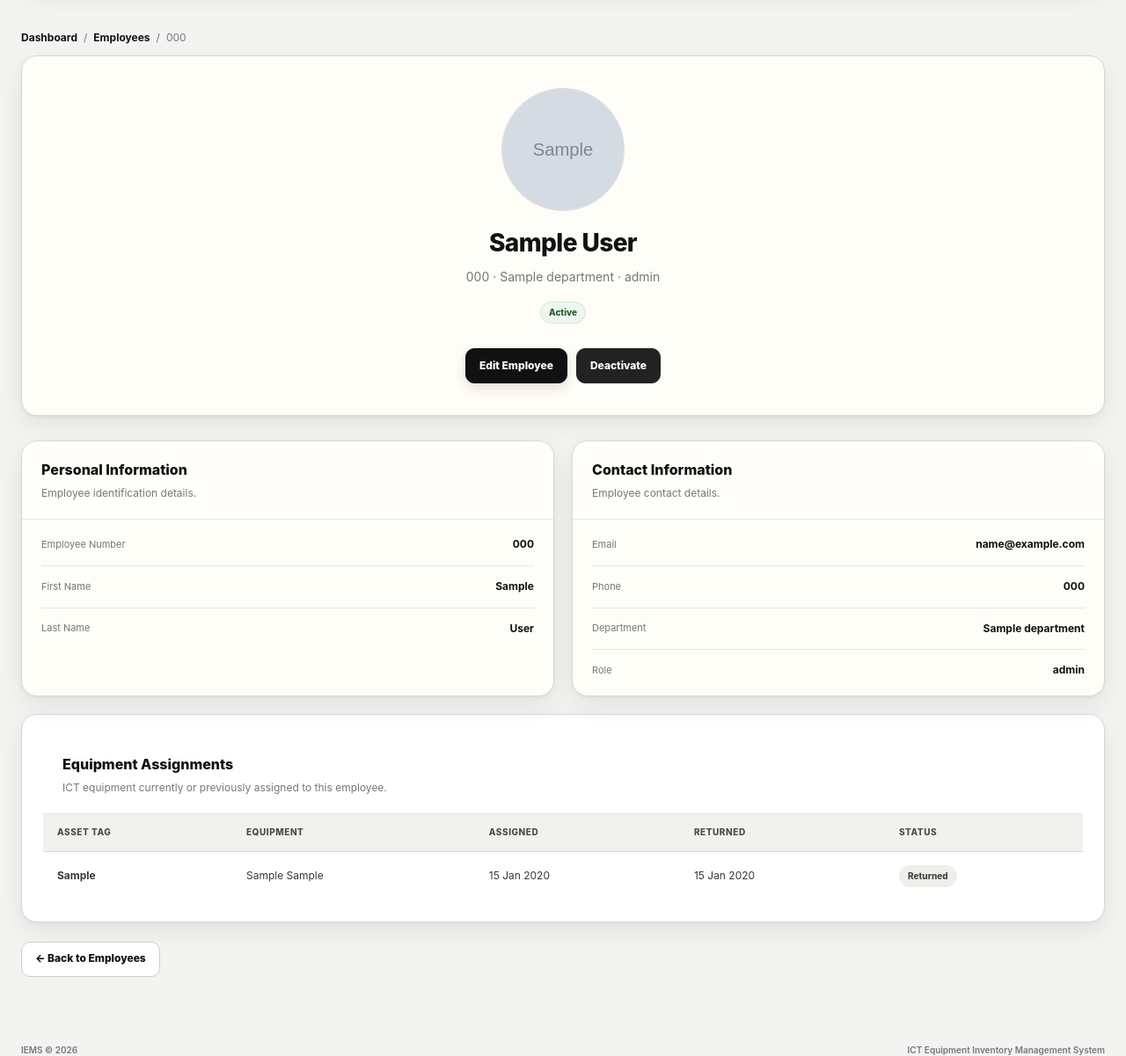
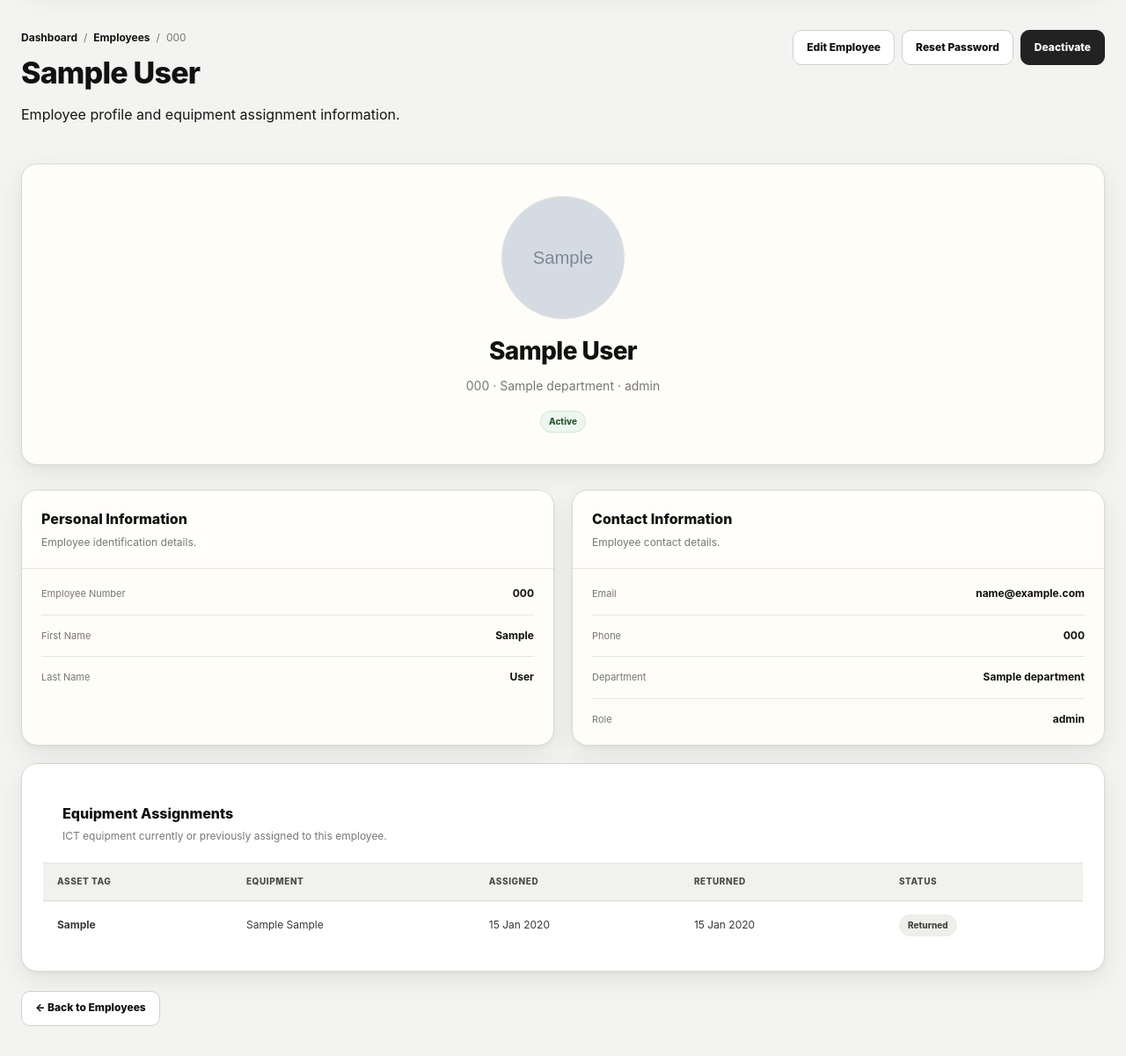
Before and after one commit to Chinyamuka/IEMS, a Flask app: page /users/1 in a window 1280 px wide. Shown: the part 96-1297 px from the top of the page at 88% size. Run offline with Flask 3, Linux system fonts and the light colour scheme; the visitor is signed in with stand-in values (Sample User, id 1); tables that the repository leaves empty hold one stand-in row (values such as "Sample post"); grey boxes marked "Sample" are stand-in pictures.

Commit message:
feat(users): admin-initiated password reset
Adds POST /users/<id>/reset-password. The route:

- Generates a 6-digit temporary password of the form
  IEMS-XXXXXX using secrets.choice (not random.choice).
- Stores only its Werkzeug hash.
- Sets must_change_password = True so P3's before_request
  guard will force the user to change it on next login.
- Writes a password_reset entry to the activity log.
- Flashes the plaintext password once. The plaintext is
  never persisted.

Guards:
- Refuses self-reset. Admins change their own password
  through /profile/change-password.
- POST-only.

Template: adds a Reset Password button to the action
row on /users/<id>, between Edit Employee and
Deactivate. Also adds .inline-form to the Deactivate
and Reactivate forms so the three buttons sit on one
line.

Also adds 'password_reset' to the actions list in
activity.py so the filter dropdown includes it.

```diff
--- a/app/routes/activity.py
+++ b/app/routes/activity.py
@@ -53,6 +53,7 @@ ACTIONS = [
     "deactivate",
     "activate",
     "password_change",
+    "password_reset",
 ]
 
 
--- a/app/routes/users.py
+++ b/app/routes/users.py
@@ -4,6 +4,7 @@ IEMS Employee Management Routes
 Administrator-only employee management. Every mutation
 is recorded in the activity log.
 """
+import secrets
 
 from app.auth.decorators import login_required
 
@@ -25,6 +26,38 @@ from app.utils.uploads import (
     ImageUploadError,
 )
 from app.utils.activity import log_activity
+
+# =========================================================
+# HELPERS
+# =========================================================
+
+def generate_temp_password():
+    """
+    Produce a random temporary password of the form
+    IEMS-XXXXXX, where X is a decimal digit.
+
+    Uses secrets.choice rather than random.choice: the
+    latter is not cryptographically secure and could
+    allow an attacker to predict generated passwords
+    from earlier observations.
+
+    Six digits gives 10^6 = 1,000,000 possibilities.
+    Combined with must_change_password=True (so the
+    password only works once) and short admin-mediated
+    handoff, this is sufficient. If we ever add
+    self-service password reset via email, we would
+    increase the entropy.
+    """
+    digits = "".join(
+        secrets.choice("0123456789")
+        for _ in range(6)
+    )
+    return f"IEMS-{digits}"
+
+
+# =========================================================
+# BLUEPRINT
+# =========================================================
 
 
 # =========================================================
@@ -478,3 +511,74 @@ def activate(user_id):
     return redirect(
         url_for("users.detail", user_id=user.id)
     )
+
+
+# =========================================================
+# RESET PASSWORD
+# =========================================================
+
+@users_bp.route(
+    "/<int:user_id>/reset-password",
+    methods=["POST"]
+)
+@login_required
+def reset_password(user_id):
+    """
+    Admin-initiated password reset.
+
+    Generates a random temporary password, stores only
+    its hash, sets must_change_password=True so the user
+    is forced to change it on next login, and flashes
+    the plaintext one time so the administrator can hand
+    it to the employee.
+
+    The plaintext is never written to the database.
+    """
+
+    user = db.get_or_404(User, user_id)
+
+    # -----------------------------------------------------
+    # GUARD — CANNOT RESET YOUR OWN PASSWORD HERE
+    # -----------------------------------------------------
+
+    if g.current_user is not None and user.id == g.current_user.id:
+        flash(
+            "Use the Profile page to change your own password.",
+            "warning"
+        )
+        return redirect(
+            url_for("users.detail", user_id=user.id)
+        )
+
+    # -----------------------------------------------------
+    # GENERATE + STORE
+    # -----------------------------------------------------
+
+    temp_password = generate_temp_password()
+
+    user.set_password(temp_password)
+    user.must_change_password = True
+
+    log_activity(
+        "password_reset",
+        "User",
+        user.id,
+        f"Reset password for {user.employee_number}",
+    )
+
+    db.session.commit()
+
+    # -----------------------------------------------------
+    # FLASH THE TEMP PASSWORD — SHOWN ONCE
+    # -----------------------------------------------------
+
+    flash(
+        f"Password reset for {user.full_name}. "
+        f"Temporary password: {temp_password}. "
+        f"The user must change it on next login.",
+        "success"
+    )
+
+    return redirect(
+        url_for("users.detail", user_id=user.id)
+    )
--- a/app/templates/users/detail.html
+++ b/app/templates/users/detail.html
@@ -4,15 +4,105 @@
 
 {% block title %}{{ user.full_name }} - IEMS{% endblock %}
 
+
 {% block content %}
 
-<div class="breadcrumb">
+<div class="page-header">
 
-    <a href="{{ url_for('dashboard.index') }}">Dashboard</a>
-    <span>/</span>
-    <a href="{{ url_for('users.index') }}">Employees</a>
-    <span>/</span>
-    <span>{{ user.employee_number }}</span>
+    <div>
+
+        <div class="breadcrumb">
+
+            <a href="{{ url_for('dashboard.index') }}">
+                Dashboard
+            </a>
+
+            <span>/</span>
+
+            <a href="{{ url_for('users.index') }}">
+                Employees
+            </a>
+
+            <span>/</span>
+
+            <span>{{ user.employee_number }}</span>
+
+        </div>
+
+        <h1>{{ user.full_name }}</h1>
+
+        <p>
+            Employee profile and equipment assignment information.
+        </p>
+
+    </div>
+
+
+    <div class="detail-actions">
+
+        <a
+            href="{{ url_for('users.edit', user_id=user.id) }}"
+            class="btn btn-secondary"
+        >
+            Edit Employee
+        </a>
+
+
+        <form
+            method="POST"
+            action="{{ url_for('users.reset_password', user_id=user.id) }}"
+            class="inline-form"
+        >
+
+            <button
+                type="submit"
+                class="btn btn-secondary"
+                onclick="return confirm('Reset this employee\'s password? They will be required to change it on next login.')"
+            >
+                Reset Password
+            </button>
+
+        </form>
+
+
+        {% if user.is_active %}
+
+        <form
+            method="POST"
+            action="{{ url_for('users.deactivate', user_id=user.id) }}"
+            class="inline-form"
+        >
+
+            <button
+                type="submit"
+                class="btn btn-danger"
+                onclick="return confirm('Deactivate this employee?')"
+            >
+                Deactivate
+            </button>
+
+        </form>
+
+        {% else %}
+
+        <form
+            method="POST"
+            action="{{ url_for('users.activate', user_id=user.id) }}"
+            class="inline-form"
+        >
+
+            <button
+                type="submit"
+                class="btn btn-primary"
+            >
+                Reactivate
+            </button>
+
+        </form>
+
+        {% endif %}
+
+    </div>
 
 </div>
 
@@ -54,54 +144,6 @@
             <span class="status-badge status-inactive">
                 Inactive
             </span>
-
-        {% endif %}
-
-    </div>
-
-    <div class="profile-header-actions">
-
-        <a
-            href="{{ url_for('users.edit', user_id=user.id) }}"
-            class="btn btn-primary"
-        >
-            Edit Employee
-        </a>
-
-        {% if user.is_active %}
-
-        <form
-            method="POST"
-            action="{{ url_for('users.deactivate', user_id=user.id) }}"
-            class="inline-form"
-        >
-
-            <button
-                type="submit"
-                class="btn btn-danger"
-                onclick="return confirm('Deactivate this employee?')"
-            >
-                Deactivate
-            </button>
-
-        </form>
-
-        {% else %}
-
-        <form
-            method="POST"
-            action="{{ url_for('users.activate', user_id=user.id) }}"
-            class="inline-form"
-        >
-
-            <button
-                type="submit"
-                class="btn btn-primary"
-            >
-                Reactivate
-            </button>
-
-        </form>
 
         {% endif %}
 
```
